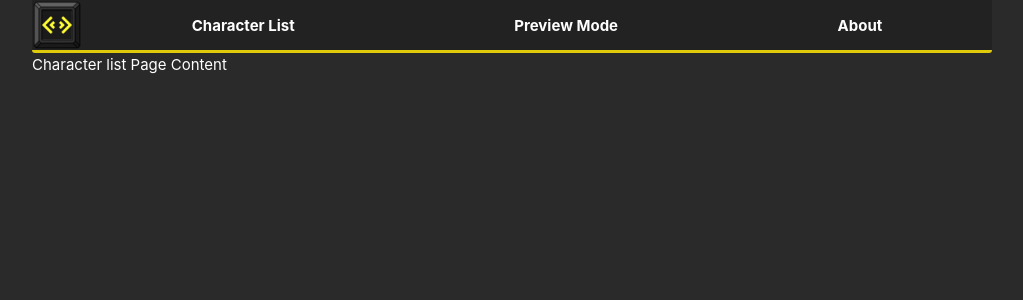
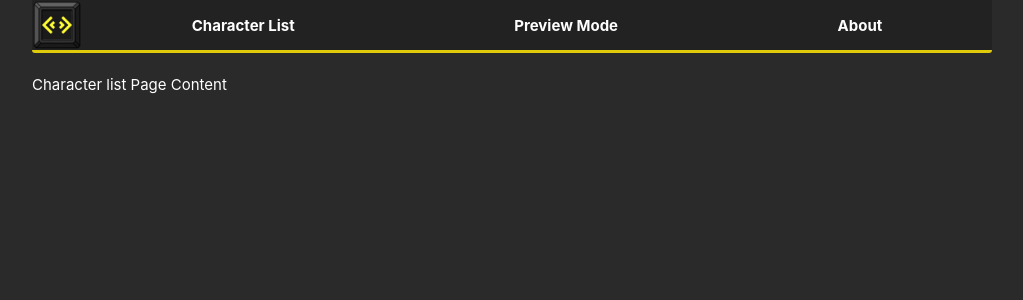
Before and after one commit to mrchip2k/starbase-textpanel-util, a React (Create React App) app: page / in a window 1280 px wide. Shown: the top 300 px of the page, without its empty margins (128-1151 px from the left). Built offline with nearby package versions, Linux system fonts and the light colour scheme.

Commit message:
Add an automatic margin on top/bottom of the floating headers

```diff
--- a/src/css/Theme.css
+++ b/src/css/Theme.css
@@ -35,7 +35,5 @@
 	color: #000f;
 	background-color: var(--accent-color);
 }
-
-.templmao {
-	height:4000px;
-}
+.sticky.top { margin-bottom: 20px; }
+.sticky.bottom { margin-top: 20px; }
```
